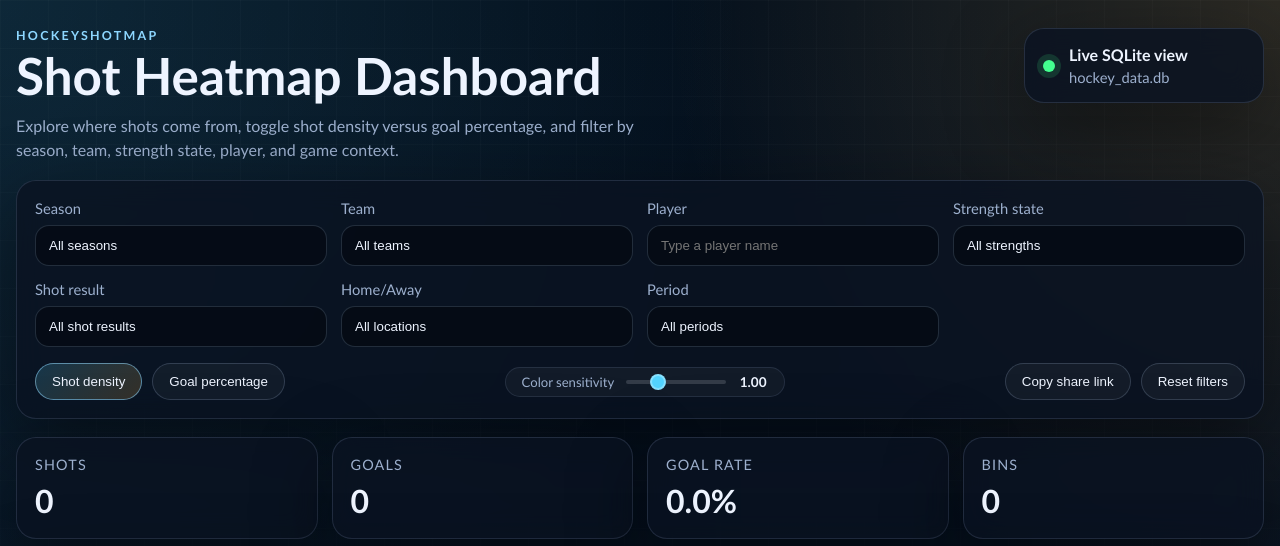
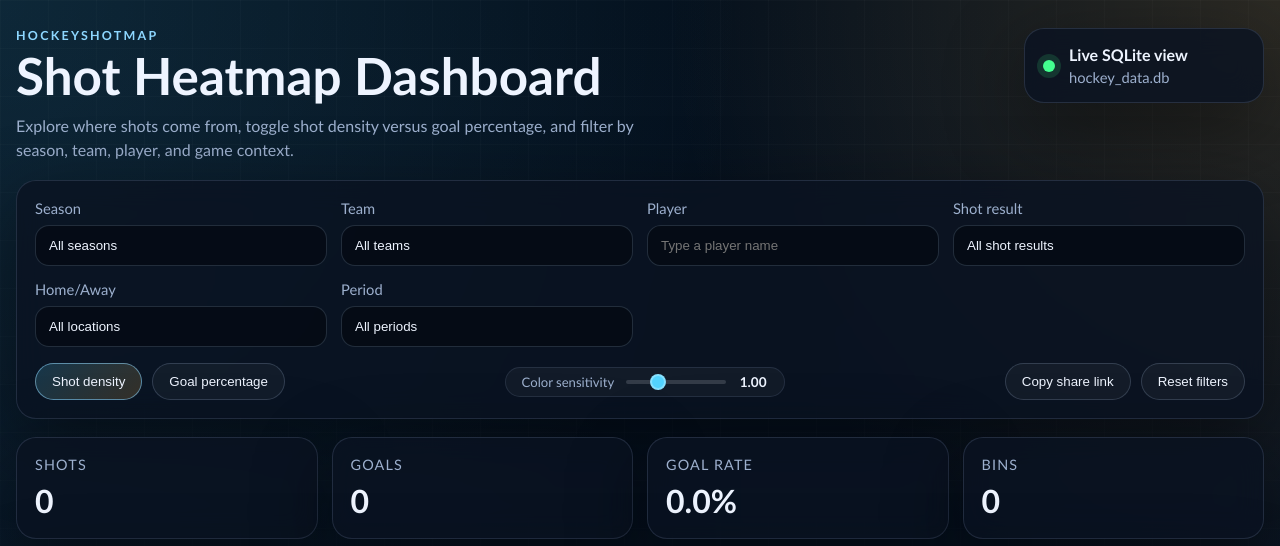
Before and after one commit to kevinrmatheson/HockeyShotMap, a Flask app: page / in a window 1280 px wide. Shown: the top 546 px of the page. Run offline with Flask 3, Linux system fonts and the light colour scheme; data that the repository does not hold is empty.

Commit message:
Refactor shot strength handling: remove strength_state references and update related logic in metrics, tests, and visualization components.

```diff
--- a/visualization/app.py
+++ b/visualization/app.py
@@ -50,7 +50,6 @@ def create_app(db_path: str) -> Flask:
                "season": filters.season,
                "team": filters.team,
                "player": filters.player,
-               "strength_state": filters.strength_state,
                "shot_result": filters.shot_result,
                "home_away": filters.home_away,
                "period": filters.period,
--- a/visualization/query_engine.py
+++ b/visualization/query_engine.py
@@ -13,7 +13,6 @@ class HeatmapFilters:
    season: str | None = None
    team: str | None = None
    player: str | None = None
-   strength_state: str | None = None
    shot_result: str | None = None
    home_away: int | None = None
    period: int | None = None
@@ -45,9 +44,6 @@ def _build_where(filters: HeatmapFilters) -> tuple[str, list[Any]]:
    if filters.player:
       clauses.append("shooter = ?")
       params.append(filters.player)
-   if filters.strength_state:
-      clauses.append("strength_state = ?")
-      params.append(filters.strength_state)
    if filters.home_away is not None:
       clauses.append("home_away = ?")
       params.append(filters.home_away)
@@ -82,9 +78,6 @@ def get_filter_options(db_path: str) -> dict[str, list[str]]:
       player_rows = connection.execute(
          "SELECT DISTINCT shooter FROM shots WHERE shooter IS NOT NULL AND shooter != '' ORDER BY shooter"
       ).fetchall()
-      strength_rows = connection.execute(
-         "SELECT DISTINCT strength_state FROM shots WHERE strength_state IS NOT NULL AND strength_state != '' ORDER BY strength_state"
-      ).fetchall()
       period_rows = connection.execute(
          "SELECT DISTINCT period FROM shots WHERE period IS NOT NULL ORDER BY period"
       ).fetchall()
@@ -93,7 +86,6 @@ def get_filter_options(db_path: str) -> dict[str, list[str]]:
       "seasons": [row["season"] for row in season_rows if row["season"]],
       "teams": [row["team"] for row in team_rows if row["team"]],
       "players": [row["shooter"] for row in player_rows if row["shooter"]],
-      "strength_states": [row["strength_state"] for row in strength_rows if row["strength_state"]],
       "periods": [str(row["period"]) for row in period_rows if row["period"] is not None],
       "shot_results": ["all", "Goal", "ngshot"],
       "home_away": ["all", "home", "away"],
@@ -187,7 +179,6 @@ def build_filters_from_args(args: dict[str, str]) -> HeatmapFilters:
       season=_clean_text(args.get("season")),
       team=_clean_text(args.get("team")),
       player=_clean_text(args.get("player")),
-      strength_state=_clean_text(args.get("strength_state")),
       shot_result=_clean_text(args.get("shot_result")),
       home_away=home_away_value,
       period=period_value,
--- a/visualization/static/js/app.js
+++ b/visualization/static/js/app.js
@@ -9,7 +9,6 @@ const controls = {
    team: document.getElementById("team-filter"),
    player: document.getElementById("player-filter"),
    playerOptions: document.getElementById("player-options"),
-   strengthState: document.getElementById("strength-filter"),
    shotResult: document.getElementById("shot-result-filter"),
    homeAway: document.getElementById("home-away-filter"),
    period: document.getElementById("period-filter"),
@@ -33,7 +32,6 @@ const state = {
    season: latestSeason,
    team: "all",
    player: "",
-   strength_state: "all",
    shot_result: "all",
    home_away: "all",
    period: "all",
@@ -52,7 +50,6 @@ function parseStateFromUrl() {
    if (params.get("season")) state.season = params.get("season");
    if (params.get("team")) state.team = params.get("team");
    if (params.get("player")) state.player = params.get("player");
-   if (params.get("strength_state")) state.strength_state = params.get("strength_state");
    if (params.get("shot_result")) state.shot_result = params.get("shot_result");
    if (params.get("home_away")) state.home_away = params.get("home_away");
    if (params.get("period")) state.period = params.get("period");
@@ -72,7 +69,6 @@ function syncUrl() {
    if (state.season) params.set("season", state.season);
    if (state.team !== "all") params.set("team", state.team);
    if (state.player) params.set("player", state.player);
-   if (state.strength_state !== "all") params.set("strength_state", state.strength_state);
    if (state.shot_result !== "all") params.set("shot_result", state.shot_result);
    if (state.home_away !== "all") params.set("home_away", state.home_away);
    if (state.period !== "all") params.set("period", state.period);
@@ -112,7 +108,6 @@ function syncControlsFromState() {
    controls.season.value = state.season || latestSeason || "all";
    controls.team.value = state.team;
    controls.player.value = state.player;
-   controls.strengthState.value = state.strength_state;
    controls.shotResult.value = state.shot_result;
    controls.homeAway.value = state.home_away;
    controls.period.value = state.period;
@@ -125,7 +120,6 @@ function readControlsIntoState() {
    state.season = controls.season.value === "all" ? "" : controls.season.value;
    state.team = controls.team.value;
    state.player = controls.player.value.trim();
-   state.strength_state = controls.strengthState.value;
    state.shot_result = controls.shotResult.value;
    state.home_away = controls.homeAway.value;
    state.period = controls.period.value;
@@ -143,7 +137,6 @@ function buildQueryParams() {
    if (state.season) params.set("season", state.season);
    if (state.team !== "all") params.set("team", state.team);
    if (state.player) params.set("player", state.player);
-   if (state.strength_state !== "all") params.set("strength_state", state.strength_state);
    if (state.shot_result !== "all") params.set("shot_result", state.shot_result);
    if (state.home_away !== "all") params.set("home_away", state.home_away);
    if (state.period !== "all") params.set("period", state.period);
@@ -295,7 +288,6 @@ async function initialize() {
    populateSelect(controls.season, options.seasons || [], "All seasons");
    populateSelect(controls.team, options.teams || [], "All teams");
    populatePlayers(options.players || []);
-   populateSelect(controls.strengthState, options.strength_states || [], "All strengths");
    populateSelect(controls.shotResult, options.shot_results || [], "All shot results");
    populateSelect(controls.homeAway, options.home_away || [], "All locations");
    populateSelect(controls.period, options.periods || [], "All periods");
@@ -352,7 +344,6 @@ async function initialize() {
       state.season = latestSeason || state.season;
       state.team = "all";
       state.player = "";
-      state.strength_state = "all";
       state.shot_result = "all";
       state.home_away = "all";
       state.period = "all";
--- a/visualization/templates/index.html
+++ b/visualization/templates/index.html
@@ -14,7 +14,7 @@
             <h1>Shot Heatmap Dashboard</h1>
             <p class="hero-copy">
                Explore where shots come from, toggle shot density versus goal percentage, and filter by season,
-               team, strength state, player, and game context.
+               team, player, and game context.
             </p>
          </div>
          <div class="status-card">
@@ -40,10 +40,6 @@
                <span>Player</span>
                <input id="player-filter" type="search" list="player-options" placeholder="Type a player name">
                <datalist id="player-options"></datalist>
-            </label>
-            <label>
-               <span>Strength state</span>
-               <select id="strength-filter"></select>
             </label>
             <label>
                <span>Shot result</span>
```
Also changed, not shown: Main.py (+24 -18 lines), Metrics.py (+4 -82 lines), tests/test_main.py (+0 -1 lines), tests/test_visualization.py (+0 -6 lines), README.md.
